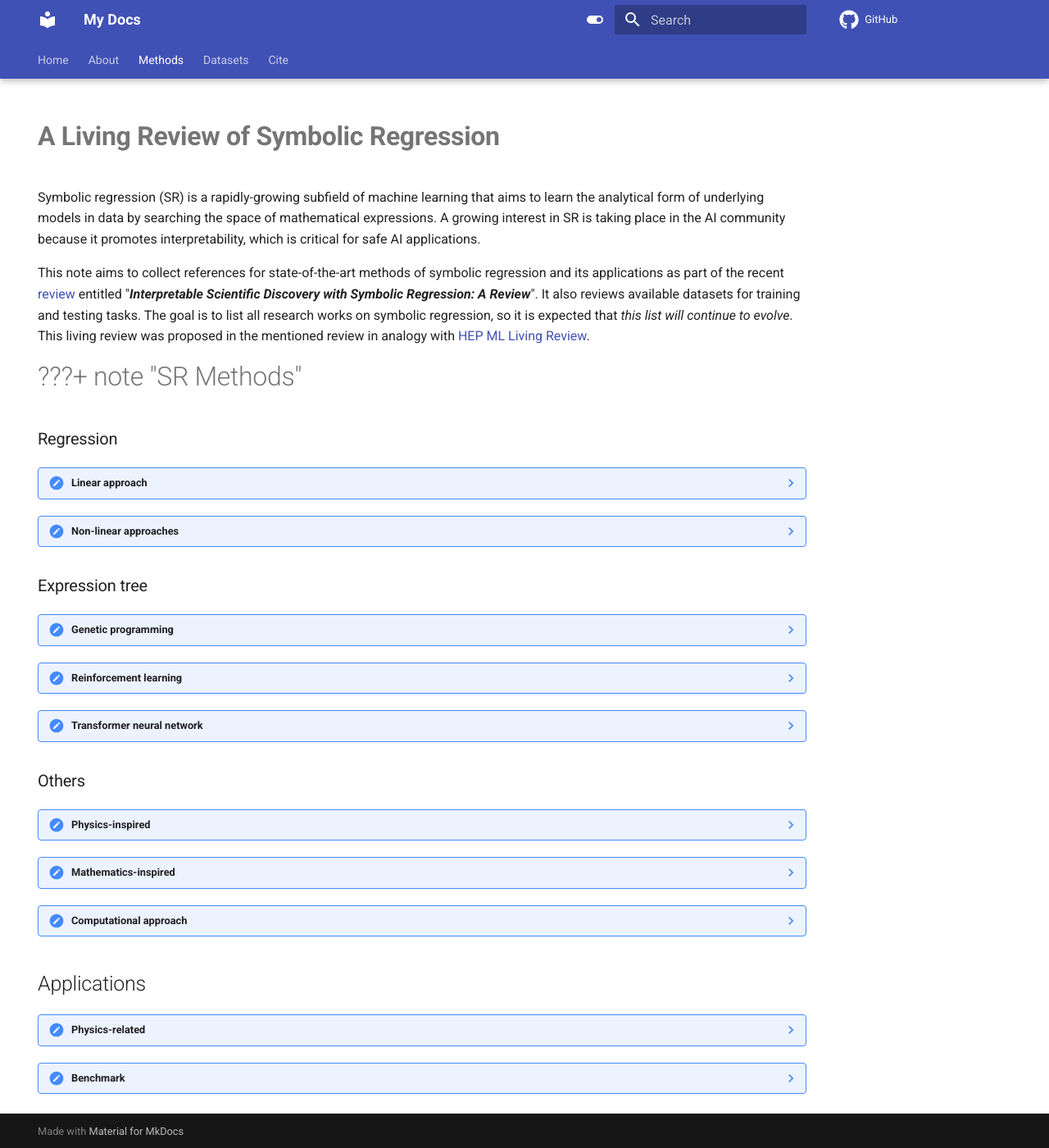
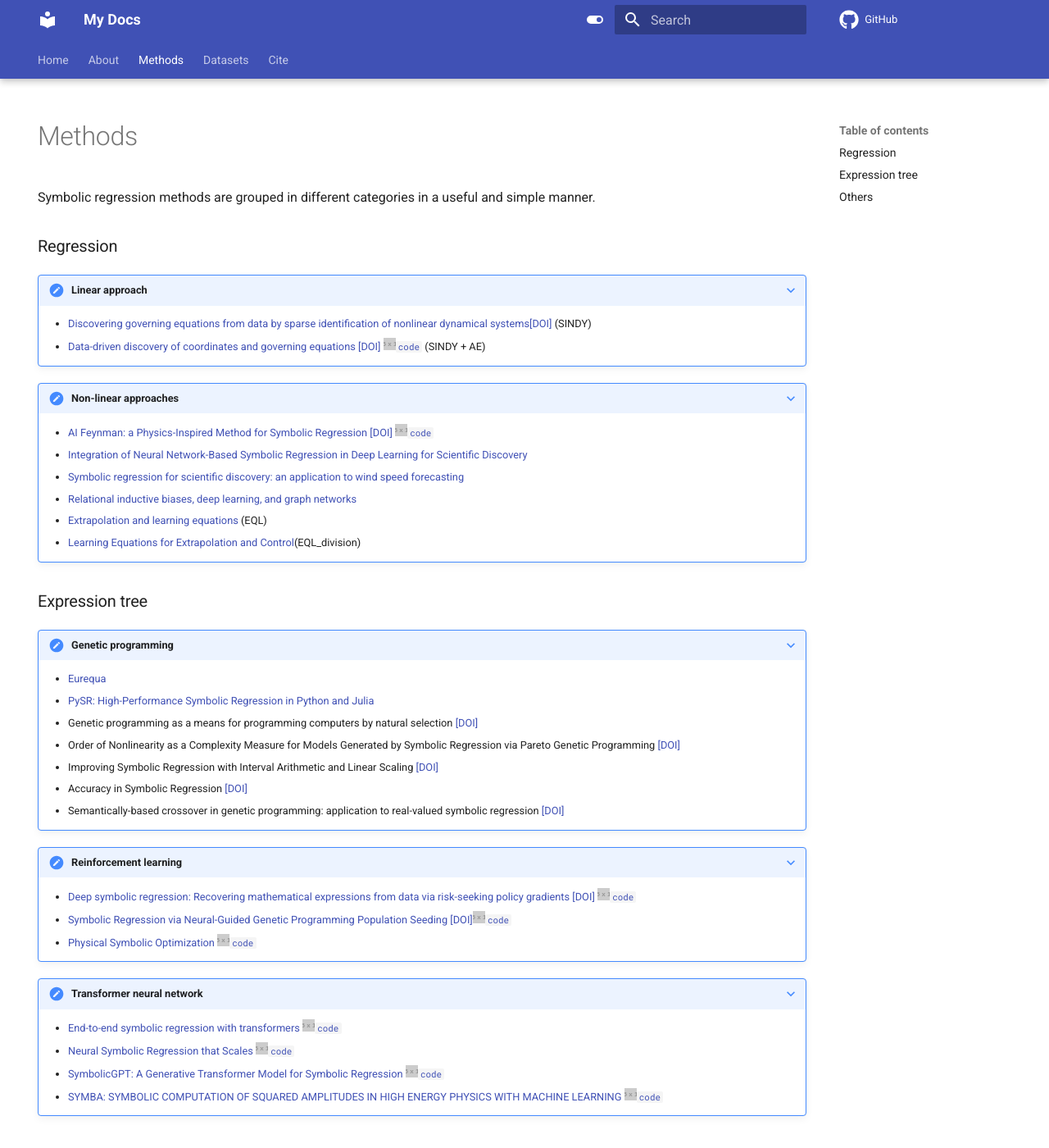
Before and after one commit to nmakke/MkDocsTest, an MkDocs documentation site: the page built from docs/methods.md, in a window 1280 px wide and 1400 px high. Shown: the whole window at 82% size. Built offline with MkDocs 1.6.1 and Material for MkDocs 9.7.7, drawn with Linux system fonts in a browser that asks for light colours; comment, search, counter and statistics services are not loaded; some of the changed text lies outside the part shown.

Commit message:
Update methods.md

```diff
--- a/docs/methods.md
+++ b/docs/methods.md
@@ -3,27 +3,16 @@ hide:
   - navigation
 ---
 
-# **A Living Review of Symbolic Regression**
-
-Symbolic regression (SR) is a rapidly-growing subfield of machine learning that aims to learn the analytical form of underlying models in data by searching the space of mathematical expressions. A growing interest in SR is taking place in the AI community because it promotes interpretability, which is critical for safe AI applications.
-
-This note aims to collect references for state-of-the-art methods of symbolic regression and its applications as part of the recent [review](https://arxiv.org/abs/2211.10873) entitled "***Interpretable Scientific Discovery with Symbolic Regression: A Review***". It also reviews available datasets for training and testing tasks. The goal is to list all research works on symbolic regression, so it is expected that *this list will continue to evolve*. This living review was proposed in the mentioned review in analogy with [HEP ML Living Review](https://iml-wg.github.io/HEPML-LivingReview/).
-
-<!-- [<img src="https://s18955.pcdn.co/wp-content/uploads/2018/02/github.png" width="25"/>](https://github.com/user/repository/subscription) -->
-
-<!-- This living review was proposed in the mentioned review in analogy with [HEP ML Living Review](https://iml-wg.github.io/HEPML-LivingReview/). The goal is to list all research works on symbolic regression, so it is expected that ***this list will continue to evolve***. The fact that a paper is listed in this document does not endorse or validate its content - that is for the community (and for peer review) to decide. -->
-
-# ???+ note "SR Methods"
-
+Symbolic regression methods are grouped in different categories in a useful and simple manner.
 
 ### Regression
 
-??? note "Linear approach"
+???+ note "Linear approach"
 
     * [Discovering governing equations from data by sparse identification of nonlinear dynamical systems](https://www.pnas.org/content/pnas/113/15/3932.full.pdf?with-ds=yes&source=post_page---------------------------)[[DOI]](https://www.pnas.org/doi/full/10.1073/pnas.1517384113) (SINDY)
     * [Data-driven discovery of coordinates and governing equations](https://www.pnas.org/content/pnas/116/45/22445.full.pdf) [[DOI]](https://www.pnas.org/doi/10.1073/pnas.1906995116) [![#c5f015](https://via.placeholder.com/15/c5f015/000000?text=+)`code`](https://github.com/kpchamp/SindyAutoencoders) (SINDY + AE)
 
-??? note "Non-linear approaches"
+???+ note "Non-linear approaches"
 
     * [AI Feynman: a Physics-Inspired Method for Symbolic Regression](https://arxiv.org/pdf/1905.11481.pdf) [[DOI]](https://www.science.org/doi/10.1126/sciadv.aay2631) [![#c5f015](https://via.placeholder.com/15/c5f015/000000?text=+)`code`](https://github.com/SJ001/AI-Feynman)
     * [Integration of Neural Network-Based Symbolic Regression in Deep Learning for Scientific Discovery](https://arxiv.org/pdf/1912.04825.pdf)
@@ -34,7 +23,7 @@ This note aims to collect references for state-of-the-art methods of symbolic re
 
 ### Expression tree
 
-??? note "Genetic programming"
+???+ note "Genetic programming"
 
        * [Eurequa](https://link.springer.com/content/pdf/10.1007/s10710-010-9124-z.pdf)
        * [PySR: High-Performance Symbolic Regression in Python and Julia](https://github.com/MilesCranmer/pysr)
@@ -44,13 +33,13 @@ This note aims to collect references for state-of-the-art methods of symbolic re
        * Accuracy in Symbolic Regression [[DOI]](https://link.springer.com/chapter/10.1007/978-1-4614-1770-5_8)
        * Semantically-based crossover in genetic programming: application to real-valued symbolic regression [[DOI]](https://link.springer.com/article/10.1007/s10710-010-9121-2)
 
-??? note "Reinforcement learning"
+???+ note "Reinforcement learning"
 
     * [Deep symbolic regression: Recovering mathematical expressions from data via risk-seeking policy gradients](https://arxiv.org/abs/1912.04871) [[DOI]](https://openreview.net/forum?id=m5Qsh0kBQG) [![#c5f015](https://via.placeholder.com/15/c5f015/000000?text=+)`code`](https://github.com/brendenpetersen/deep-symbolic-optimization)
     * [Symbolic Regression via Neural-Guided Genetic Programming Population Seeding](https://arxiv.org/abs/2111.00053) [[DOI]](https://proceedings.neurips.cc/paper/2021/hash/d073bb8d0c47f317dd39de9c9f004e9d-Abstract.html)[![#c5f015](https://via.placeholder.com/15/c5f015/000000?text=+)`code`](https://github.com/brendenpetersen/deep-symbolic-optimization)
     * [Physical Symbolic Optimization](https://arxiv.org/pdf/2303.03192.pdf) [![#c5f015](https://via.placeholder.com/15/c5f015/000000?text=+)`code`](https://github.com/WassimTenachi/PhySO/tree/main)
 
-??? note "Transformer neural network"
+???+ note "Transformer neural network"
 
     * [End-to-end symbolic regression with transformers](https://arxiv.org/abs/2204.10532) [![#c5f015](https://via.placeholder.com/15/c5f015/000000?text=+)`code`](https://github.com/facebookresearch/symbolicregression)
     * [Neural Symbolic Regression that Scales](https://arxiv.org/abs/2106.06427) [![#c5f015](https://via.placeholder.com/15/c5f015/000000?text=+)`code`](https://github.com/SymposiumOrganization/NeuralSymbolicRegressionThatScales)
@@ -59,29 +48,14 @@ This note aims to collect references for state-of-the-art methods of symbolic re
 
 ### Others
 
-??? note "Physics-inspired"
+???+ note "Physics-inspired"
 
     * [AI Feynman: a Physics-Inspired Method for Symbolic Regression](https://arxiv.org/pdf/1905.11481.pdf) [[DOI]](https://www.science.org/doi/10.1126/sciadv.aay2631) [![#c5f015](https://via.placeholder.com/15/c5f015/000000?text=+)`code`](https://github.com/SJ001/AI-Feynman)
 
-??? note "Mathematics-inspired"
+???+ note "Mathematics-inspired"
 
     * [Demystifying Black-box Models with Symbolic Metamodels](https://www.vanderschaar-lab.com/papers/NIPS2019_DBM.pdf) [[DOI]](https://papers.nips.cc/paper_files/paper/2019/hash/567b8f5f423af15818a068235807edc0-Abstract.html) [![#c5f015](https://via.placeholder.com/15/c5f015/000000?text=+)`code`](https://github.com/vanderschaarlab/mlforhealthlabpub/tree/main/alg/symbolic_metamodeling)
 
-??? note "Computational approach"
+???+ note "Computational approach"
 
     * [Distilling Free-Form Natural Laws from Experimental Data](https://www.science.org/doi/10.1126/science.1165893)
-
-
-## Applications
-
-??? note "Physics-related"
-
-    * [Discovering Symbolic Models from Deep Learning with Inductive Biases](https://arxiv.org/pdf/2006.11287.pdf) [![#c5f015](https://via.placeholder.com/15/c5f015/000000?text=+)`code`](https://github.com/MilesCranmer/symbolic_deep_learning) (GNN + SR)
-    * [Data-driven discovery of coordinates and governing equations](https://www.pnas.org/content/pnas/116/45/22445.full.pdf) [![#c5f015](https://via.placeholder.com/15/c5f015/000000?text=+)`code`](https://github.com/kpchamp/SindyAutoencoders) (SINDY + AE)
-    * [Rediscovering orbital mechanics with machine learning](https://arxiv.org/abs/2202.02306)
-    * [Back to the Formula -- LHC Edition](https://arxiv.org/abs/2109.10414)
-    * [SYMBA: SYMBOLIC COMPUTATION OF SQUARED AMPLITUDES IN HIGH ENERGY PHYSICS WITH MACHINE LEARNING](https://arxiv.org/pdf/2206.08901.pdf) [![#c5f015](https://via.placeholder.com/15/c5f015/000000?text=+)`code`](https://github.com/ML4SCI/SYMBAHEP)
-
-??? note "Benchmark"
-
-    * [Contemporary Symbolic Regression Methods and their Relative Performance](https://arxiv.org/pdf/2107.14351.pdf) [![#c5f015](https://via.placeholder.com/15/c5f015/000000?text=+)`code`](https://github.com/cavalab/srbench)
```
